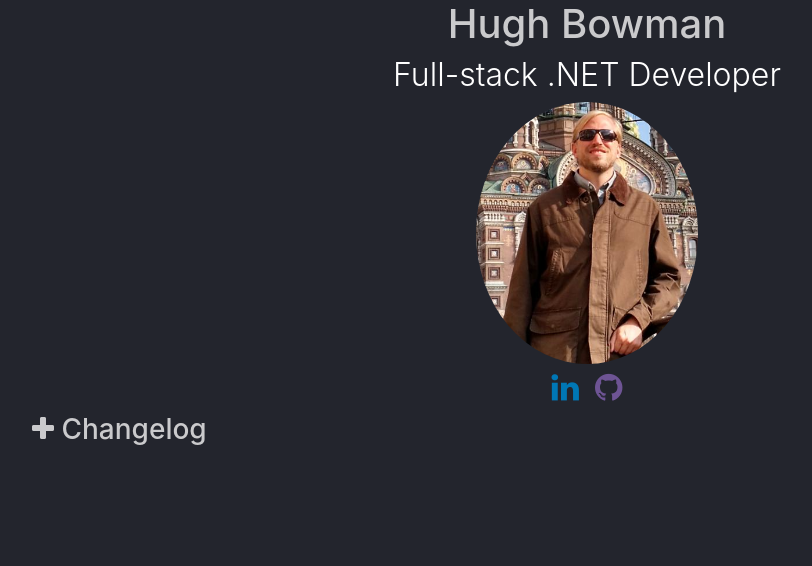
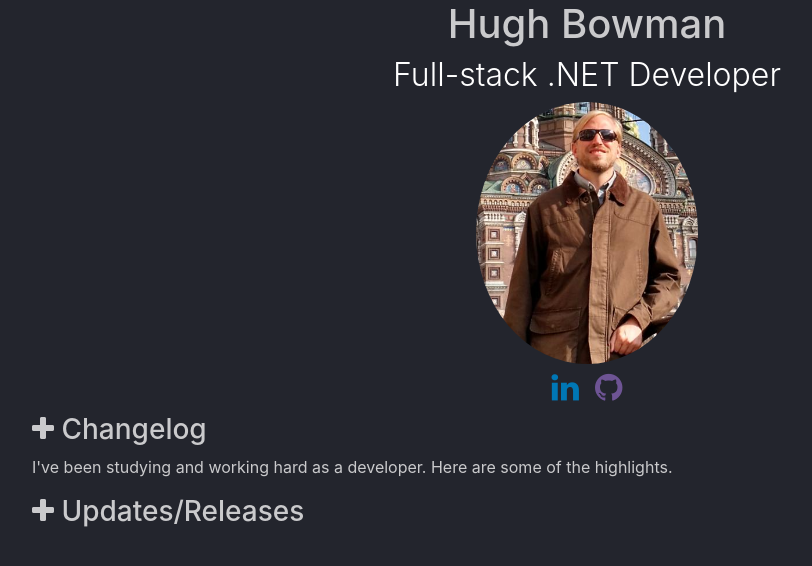
Before and after one commit to digitopoi/AngularPortfolio, an Angular app: page / in a window 1280 px wide. Shown: the top 566 px of the page, without its empty margins (53-865 px from the left). Built offline with nearby package versions, Linux system fonts and the light colour scheme.

Commit message:
Add updates section

```diff
--- a/src/app/app.component.html
+++ b/src/app/app.component.html
@@ -19,6 +19,7 @@
             </ng-template>
             Changelog
         </h3>
+        <p class="description">I've been studying and working hard as a developer. Here are some of the highlights.</p>
         <div *ngIf="!logOpen">
             <ul>
                 <li
@@ -34,4 +35,21 @@
         </div>
     </div>
 
+    <div>
+        <h3>
+            <i class="fa fa-plus" *ngIf="updateOpen; else updateExpanded" (click)="toggleOpen('updateOpen')"></i>
+            <ng-template #updateExpanded>
+                <i class="fa fa-minus" (click)="toggleOpen('updateOpen')"></i>
+            </ng-template>
+            Updates/Releases
+        </h3>
+        <div *ngIf="!updateOpen">
+            <ul>
+                <li *ngFor="let update of portfolio.updates" class="liUpdates pt-3">
+                    <a [href]="update.link" class="updates" target="blank">{{ update.description }}</a>
+                </li>
+            </ul>
+        </div>
+    </div>
+
 </div>
--- a/src/app/app.component.ts
+++ b/src/app/app.component.ts
@@ -10,6 +10,7 @@ export class AppComponent implements OnInit {
 
   public portfolio: Portfolio;
   public logOpen: boolean = true;
+  public updateOpen: boolean = true;
 
   public ngOnInit(): void {
     this.portfolio = {
@@ -88,6 +89,10 @@ export class AppComponent implements OnInit {
     switch (valueToToggle) {
       case 'logOpen':
         this.logOpen = !this.logOpen;
+        break;
+      case 'updateOpen':
+        this.updateOpen = !this.updateOpen;
+        break;
     }
   }
 
--- a/src/styles.css
+++ b/src/styles.css
@@ -23,3 +23,17 @@ i:hover {
     font-weight: 300;
     color: white;
 }
+
+.liUpdates {
+    list-style: none;
+}
+
+.updates {
+    color: #E98C3F;
+    text-decoration: none;
+}
+
+.updates:hover {
+    color: #E98C3F;
+    text-decoration: none;
+}
```
